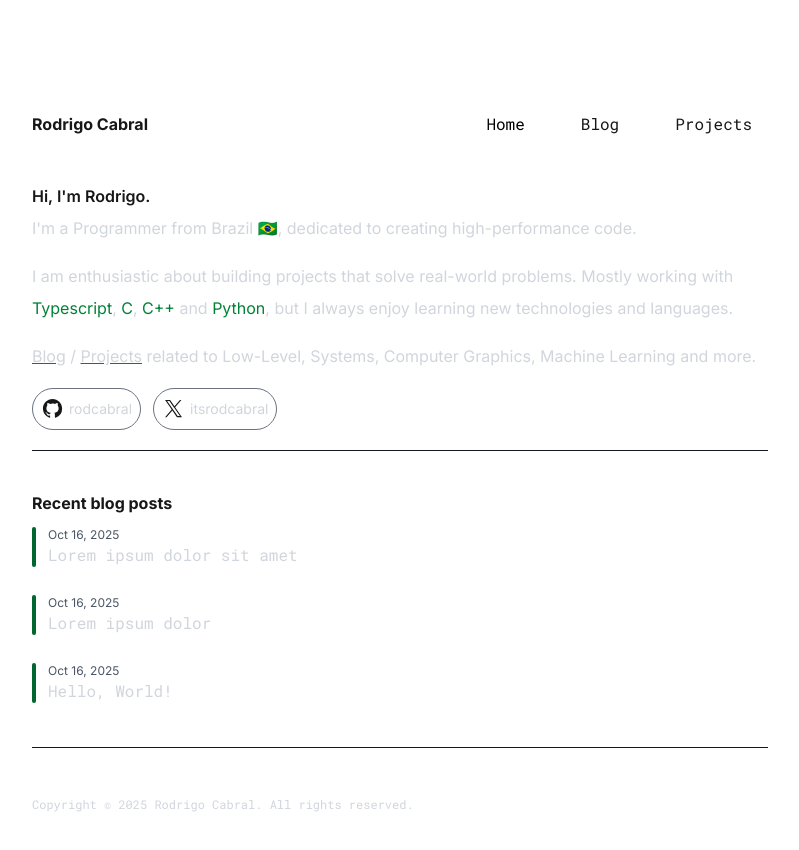
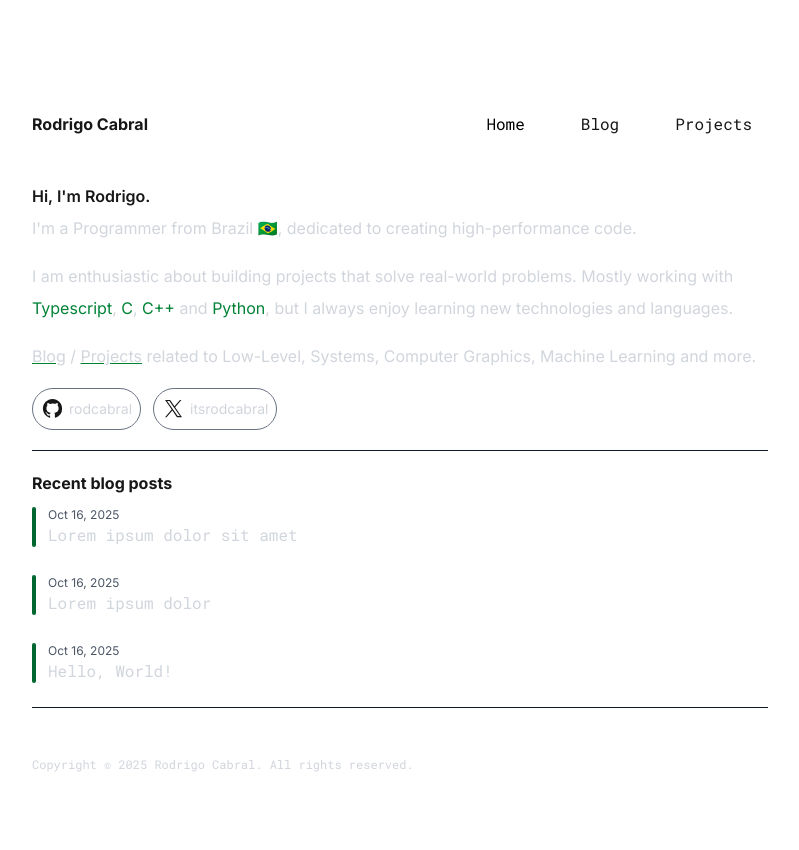
Before and after one commit to rodcabral/rodcabral.github.io, a Next.js app: page / in a window 1280 px wide. Shown: the top 850 px of the page, without its empty margins (240-1039 px from the left). Built offline with nearby package versions, Linux system fonts and the light colour scheme.

Commit message:
fix padding

```diff
--- a/app/page.tsx
+++ b/app/page.tsx
@@ -53,7 +53,7 @@ export default function Home() {
                     </li>
                 </ul>
             </div >
-            <div className="mt-5 border-b-[1px] border-t-[1px] border-gray-900 py-10">
+            <div className="mt-5 border-b-[1px] border-t-[1px] border-gray-900 py-5">
                 <h4 className="font-bold">Recent blog posts</h4>
                 <div className="mt-2 flex flex-col gap-5">
                     <BlogTitle date="Oct 16, 2025" title="Lorem ipsum dolor sit amet" />
```
